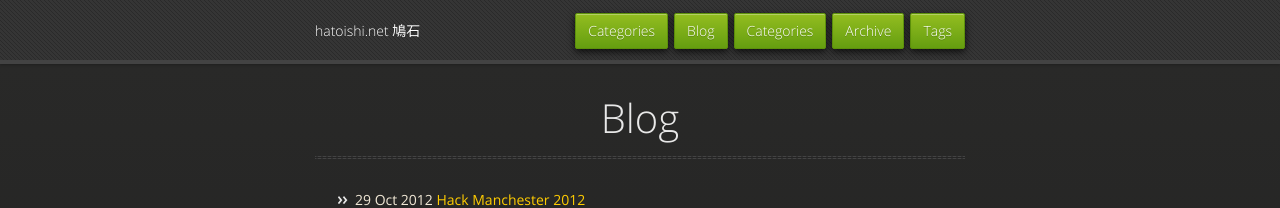
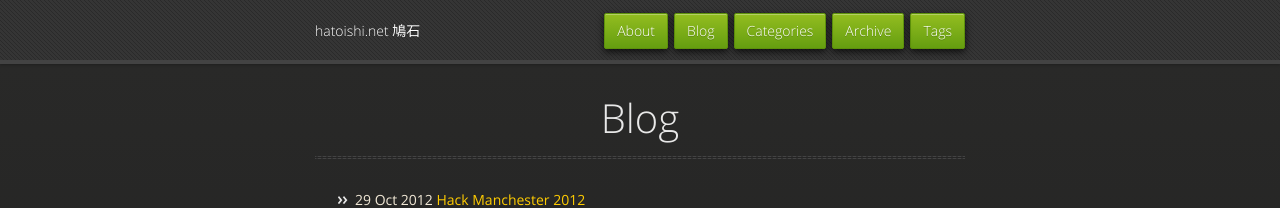
Before and after one commit to hatoishi/hatoishi.github.com, a Jekyll site: the page built from index.html, in a window 1280 px wide. Shown: the top 208 px of the page. Built offline with Jekyll 4.4.1, drawn with Linux system fonts in a browser that asks for light colours; nearby versions of some CDN libraries.

Commit message:
Update default.html

```diff
--- a/_layouts/default.html
+++ b/_layouts/default.html
@@ -37,7 +37,7 @@
         <li class="downloads {% if page.title == 'Archive' %}active{% endif %}"><a href="/archive.html">Archive</a></li>
         <li class="downloads {% if page.title == 'Categories' %}active{% endif %}"><a href="/categories.html">Categories</a></li>
         <li class="downloads {% if page.title == 'Blog' %}active{% endif %}"><a href="/">Blog</a></li>
-        <li class="downloads {% if page.title == 'About' %}active{% endif %}"><a href="/about.html">Categories</a></li>
+        <li class="downloads {% if page.title == 'About' %}active{% endif %}"><a href="/about.html">About</a></li>
       </nav>
     </div><!-- end header -->
 
```
